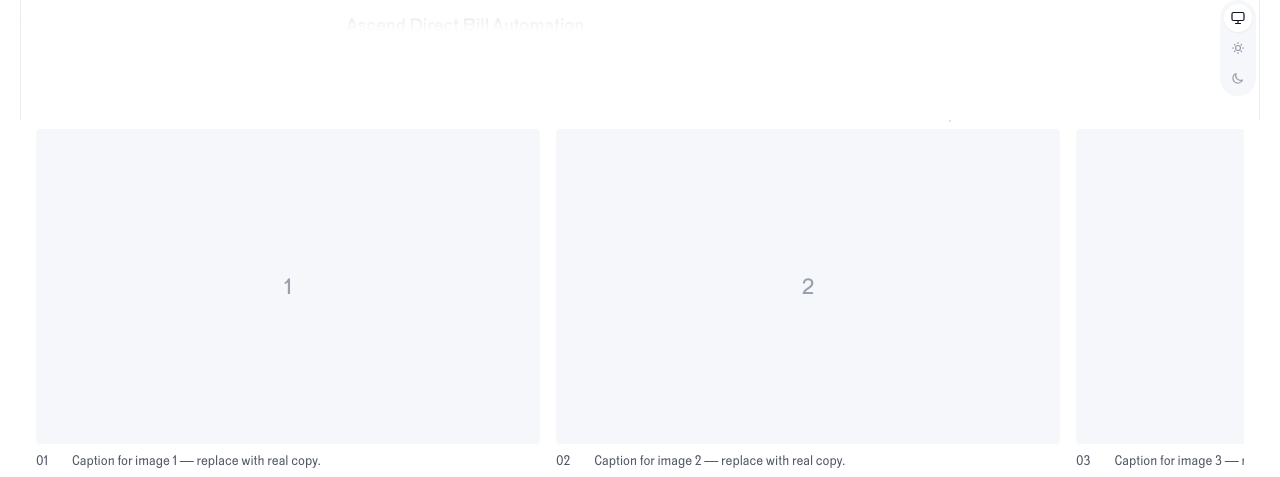
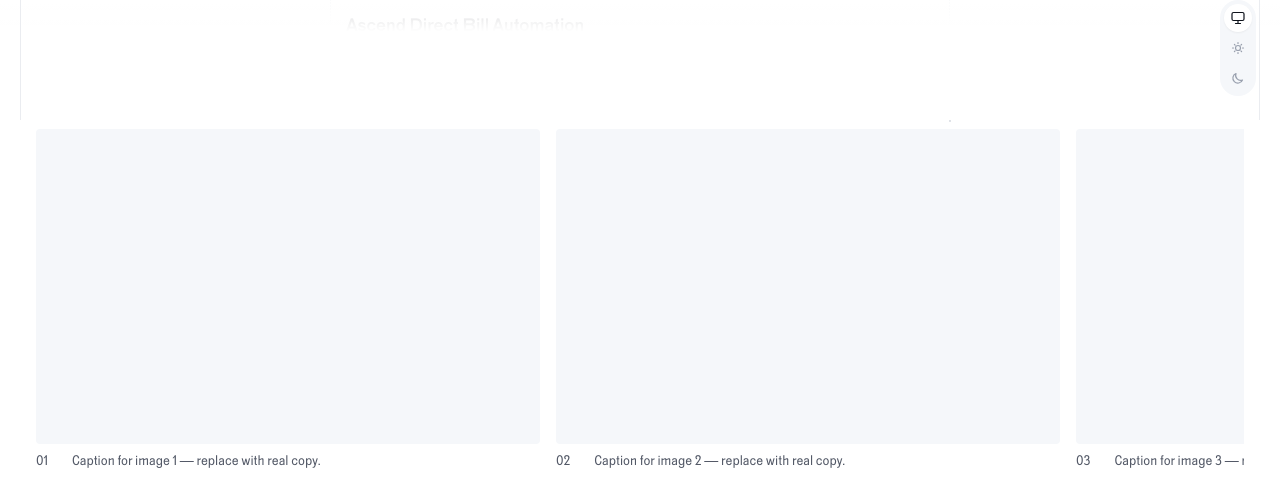
Before and after one commit to mukul-chak/portfolio, a Next.js app: page / in a window 1280 px wide. Shown: the part 680-1157 px from the top of the page. Built offline with nearby package versions, Linux system fonts and the light colour scheme; no server answers.

Commit message:
Remove placeholder numbers from inside carousel cards
Just the large centered number inside each gray placeholder box — the
"01  Caption text" index/caption row below each card is untouched.

Co-Authored-By: Claude Sonnet 5 <noreply@anthropic.com>

```diff
--- a/src/components/sections/Filmstrip.tsx
+++ b/src/components/sections/Filmstrip.tsx
@@ -39,9 +39,7 @@ export default function Filmstrip({
         <div className="flex gap-4">
           {cards.map((n) => (
             <div key={n} className="w-[300px] shrink-0 sm:w-[504px]">
-              <div className="flex aspect-[1.6] items-center justify-center rounded-[4px] bg-card text-2xl text-text-soft-400">
-                {n}
-              </div>
+              <div className="aspect-[1.6] rounded-[4px] bg-card" />
               <div className="mt-2 flex items-baseline gap-6 overflow-hidden whitespace-nowrap font-[family-name:var(--font-eyebrow)] text-[14px] leading-[18px] text-left text-text-sub-600">
                 <span className="shrink-0 tabular-nums">{String(n).padStart(2, "0")}</span>
                 <span className="truncate">{captions?.[n - 1]}</span>
```
